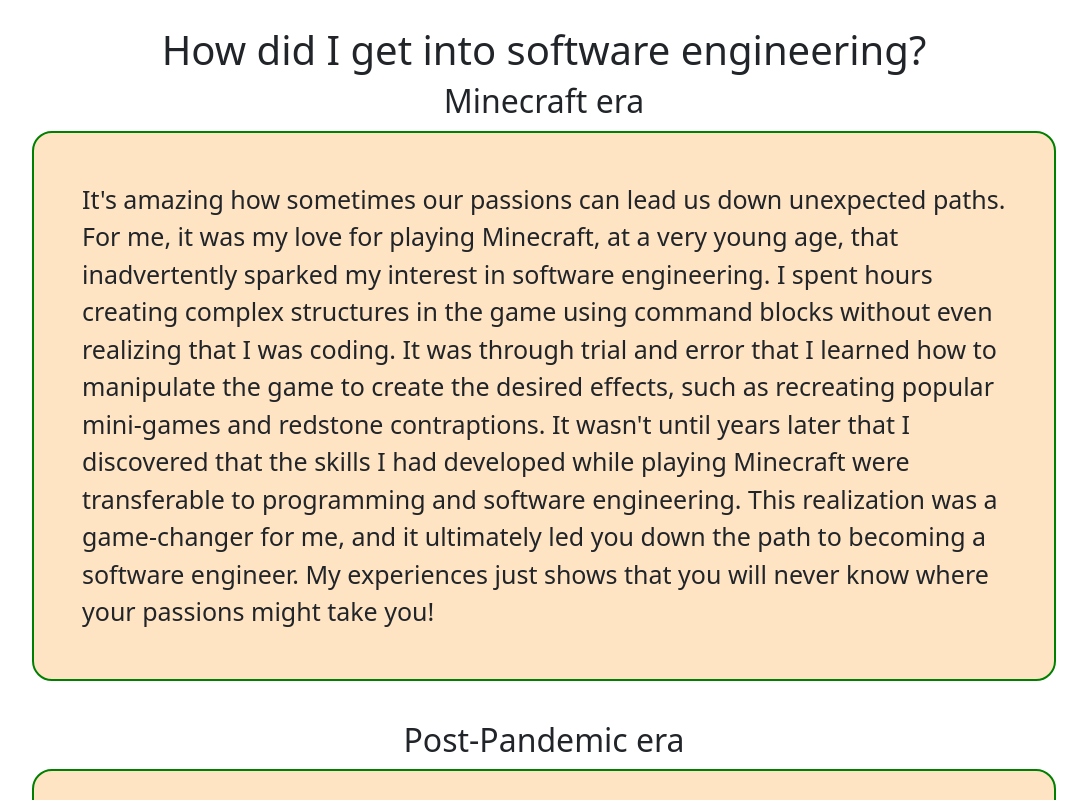
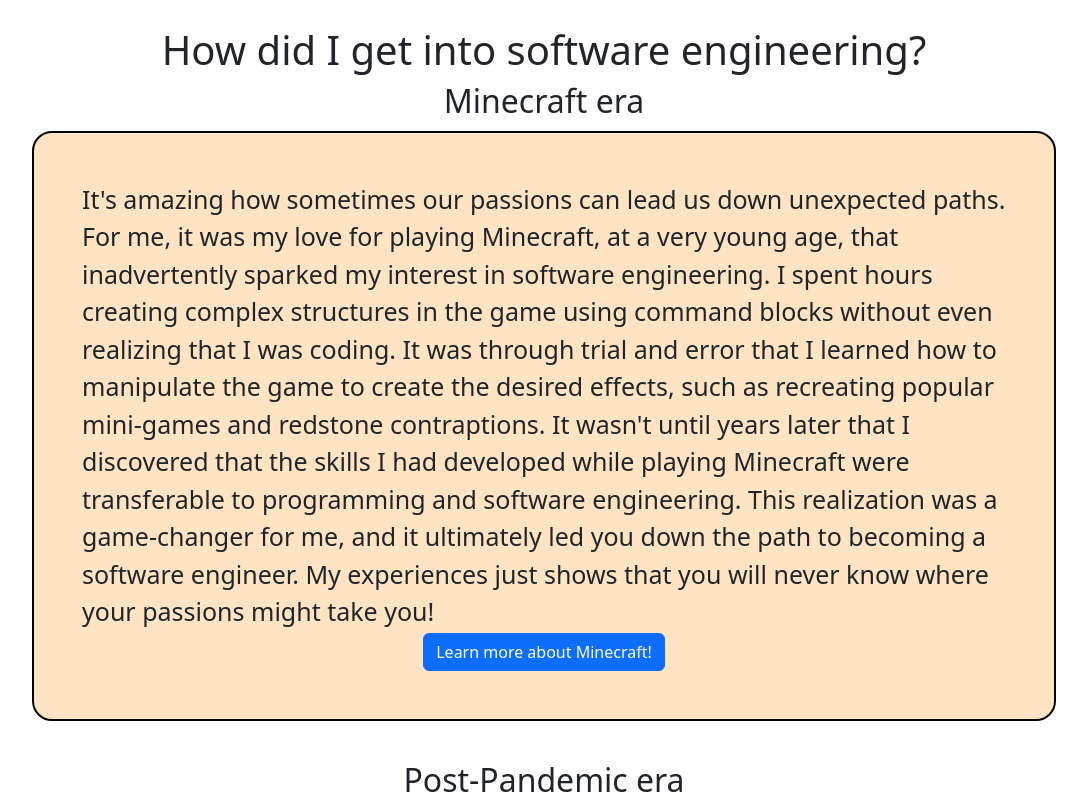
Before and after one commit to ericcnguyen04/Post-Portfolio, a React (Create React App) app: page / in a window 1280 px wide. Shown: the part 580-1380 px from the top of the page, without its empty margins (96-1183 px from the left). Built offline with nearby package versions, Linux system fonts and the light colour scheme.

Commit message:
tweaks and mc link

```diff
--- a/src/App.css
+++ b/src/App.css
@@ -11,7 +11,7 @@ body {
 .brand {
   /* margin-left: 5vw;
   margin-right: 5vw; */
-  border: solid green 2px;
+  border: solid black 2px;
   margin: 10px 10vw 5vh 10vw;
   padding: 3rem;
   font-size: 25px;
--- a/src/components/pages/Home.jsx
+++ b/src/components/pages/Home.jsx
@@ -36,6 +36,13 @@ export default function Home() {
             <center><h2>Minecraft era</h2></center>
             <div className="brand">
             It's amazing how sometimes our passions can lead us down unexpected paths. For me, it was my love for playing Minecraft, at a very young age, that inadvertently sparked my interest in software engineering. I spent hours creating complex structures in the game using command blocks without even realizing that I was coding. It was through trial and error that I learned how to manipulate the game to create the desired effects, such as recreating popular mini-games and redstone contraptions. It wasn't until years later that I discovered that the skills I had developed while playing Minecraft were transferable to programming and software engineering. This realization was a game-changer for me, and it ultimately led you down the path to becoming a software engineer. My experiences just shows that you will never know where your passions might take you!
+                <div>
+                    <center>
+                    <Button variant="primary" href='https://www.codewizardshq.com/how-minecraft-teaches-coding/'>
+                        Learn more about Minecraft!
+                    </Button>{' '}
+                    </center>
+                </div>
             </div>
             <center><h2>Post-Pandemic era</h2></center>
             <div className='brand'>
--- a/src/components/pages/Navbar.jsx
+++ b/src/components/pages/Navbar.jsx
@@ -1,8 +1,6 @@
 import Container from 'react-bootstrap/Container';
 import Nav from 'react-bootstrap/Nav';
 import Navbar from 'react-bootstrap/Navbar';
-import {Link} from 'react-router-dom'
-
 
 // css
 import '../../css/NavStyle.css'
```
